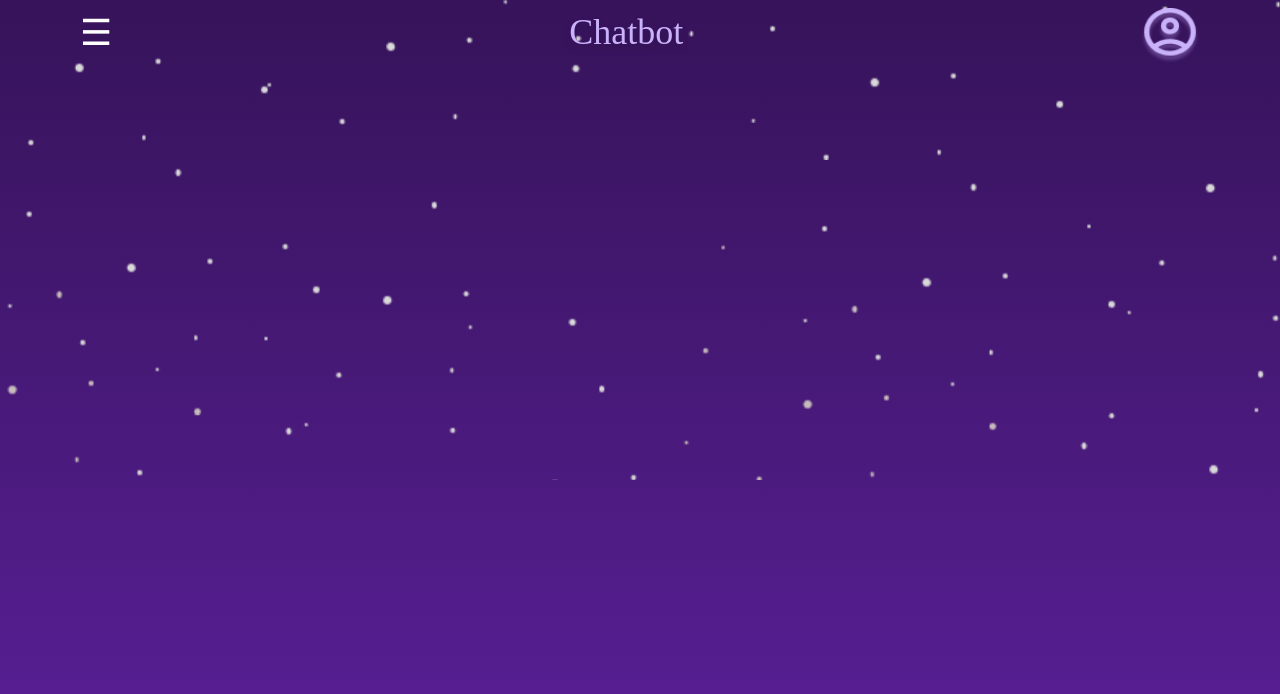
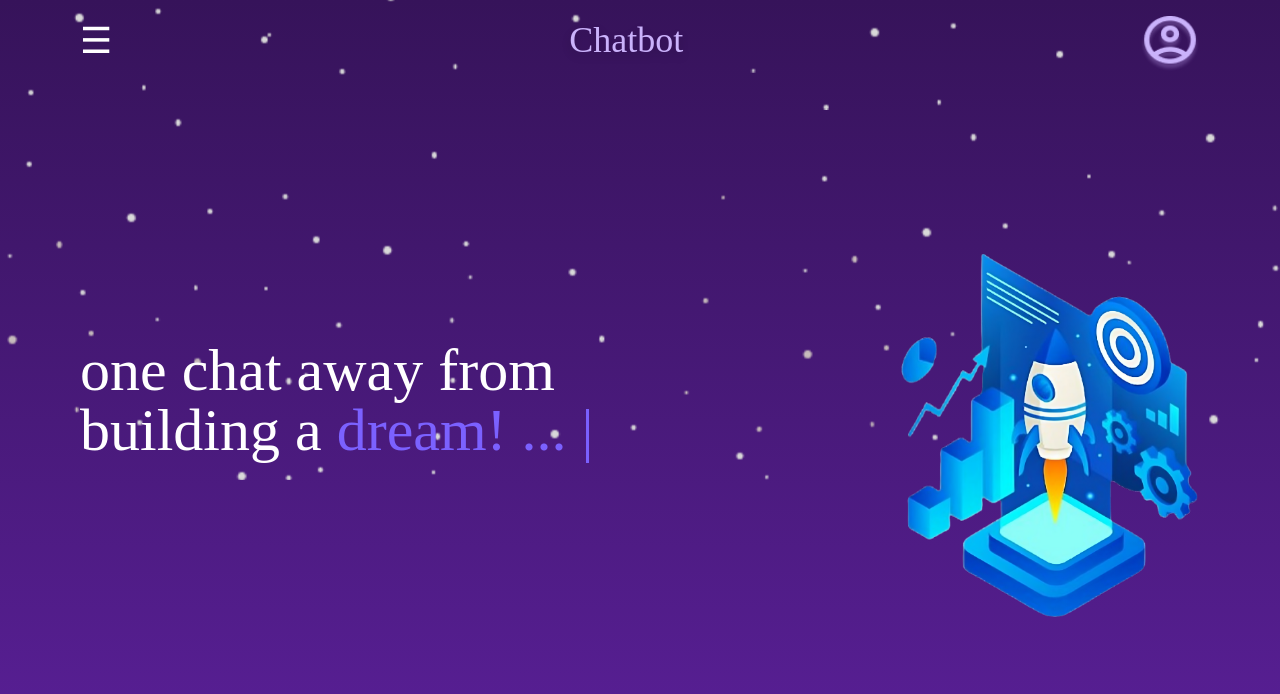
Before and after one commit to mekbalidris/ChatBot, a React (Vite) app in the folder front-end/: page / in a window 1280 px wide. Before the commit this address had no page. Shown: the top 694 px of the page. Built offline with nearby package versions, Linux system fonts and the light colour scheme; a web font is replaced by a local one.

Commit message:
finished first half of the home page

```diff
--- a/front-end/package.json
+++ b/front-end/package.json
@@ -11,6 +11,7 @@
   },
   "dependencies": {
     "@tailwindcss/vite": "^4.0.14",
+    "framer-motion": "^12.5.0",
     "react": "^19.0.0",
     "react-dom": "^19.0.0",
     "react-router": "^7.3.0"
--- a/front-end/src/App.jsx
+++ b/front-end/src/App.jsx
@@ -4,6 +4,7 @@ import Login from './authpages/Login'
 import Register from './authpages/Register'
 import Nav from './components/Nav'
 import Background from './components/Background'
+import Home from './pages/Home'
 
 function App() {
 
@@ -14,6 +15,7 @@ function App() {
       <Routes>
         <Route path="/login" element={<Login />} />
         <Route path="/register" element={<Register />} />
+        <Route path='/' element={<Home />} />
       </Routes>
     </>
   )
--- a/front-end/src/components/Nav.jsx
+++ b/front-end/src/components/Nav.jsx
@@ -1,16 +1,19 @@
-import React from 'react'
-import profile from '../assets/profile.png'
+import React from "react";
+import { motion } from "framer-motion";
+import profile from "../assets/profile.png";
 
 export default function Nav() {
   return (
-    <>
-        <nav>
-            <header className='flex flex-row px-20 justify-between items-center'>
-                <div className='text-4xl text-white'>☰</div>
-                <div className='text-4xl font-main text-main drop-shadow-lg'>Chatbot</div>
-                <img className='pt-2' src={profile} width={60} />
-            </header>
-        </nav>
-    </>
-  )
+    <motion.nav
+      initial={{ y: "-100%", opacity: 0 }}
+      animate={{ y: 0, opacity: 1 }}
+      transition={{ duration: 0.5, ease: "easeOut" }}
+    >
+      <header className="flex flex-row px-20 pt-2 justify-between items-center">
+        <div className="text-4xl text-white">☰</div>
+        <div className="text-4xl font-main text-main drop-shadow-lg">Chatbot</div>
+        <img className="pt-2" src={profile} width={60} alt="profile" />
+      </header>
+    </motion.nav>
+  );
 }
--- a/front-end/src/index.css
+++ b/front-end/src/index.css
@@ -6,7 +6,7 @@
     --font-secondary: "Roboto", sans-serif;
 
     --color-main: oklch(80.97% 0.1041 299.16);
-
+    --color-second: oklch(60.57% 0.224 285.06);
 }
 
 .stars-container {
@@ -34,3 +34,21 @@
         transform: translateY(100%);
     }
 }
+
+.float{
+    animation: float 4s ease-in-out infinite;
+}
+
+@keyframes float {
+    0% {
+        transform: translateY(0);
+    }
+
+    50% {
+        transform: translateY(40px);
+    }
+
+    100% {
+        transform: translateY(0);
+    }
+}
--- /dev/null
+++ b/front-end/src/pages/Home.jsx
@@ -0,0 +1,53 @@
+import { useState, useEffect } from "react";
+import { motion } from "framer-motion";
+import rocket from "../assets/rocket.png";
+
+export default function Home() {
+  const text = `one chat away from building a dream! ...`;
+  const [displayedText, setDisplayedText] = useState("");
+  const [index, setIndex] = useState(0);
+
+  useEffect(() => {
+    if (index < text.length) {
+      const timeout = setTimeout(() => {
+        setDisplayedText((prev) => prev + text[index]);
+        setIndex(index + 1);
+      }, 80);
+      return () => clearTimeout(timeout);
+    }
+  }, [index]);
+
+  return (
+    <div className="flex flex-row flex-wrap absolute top-0 h-screen w-full justify-between items-center gap-[13%] px-20">
+      <motion.div
+        className="text-6xl text-white font-main w-150"
+        initial={{ opacity: 0 }}
+        animate={{ opacity: 1 }}
+        transition={{ duration: 1 }}
+      >
+        {displayedText.split(" ").map((word, i) => (
+            <span key={i} className={word === "dream!" || word === "..." ? "text-second" : ""}>
+            {word}{" "}
+            </span>
+        ))}
+        <motion.span
+          className="text-second"
+          animate={{ opacity: [0, 1, 0] }}
+          transition={{ repeat: Infinity, duration: 1 }}
+        >
+          |
+        </motion.span>
+      </motion.div>
+
+      <motion.img
+        initial={{ y: 100, opacity: 0 }}
+        animate={{ y: 0, opacity: 1 }}
+        transition={{ duration: 0.5, ease: "easeOut" }}
+        className="float"
+        src={rocket}
+        alt="rocket"
+        width={300}
+      />
+    </div>
+  );
+}
```
Also changed, not shown: front-end/src/assets/rocket.png (added), 1 other file (tests, documents, lock files or other folders).
